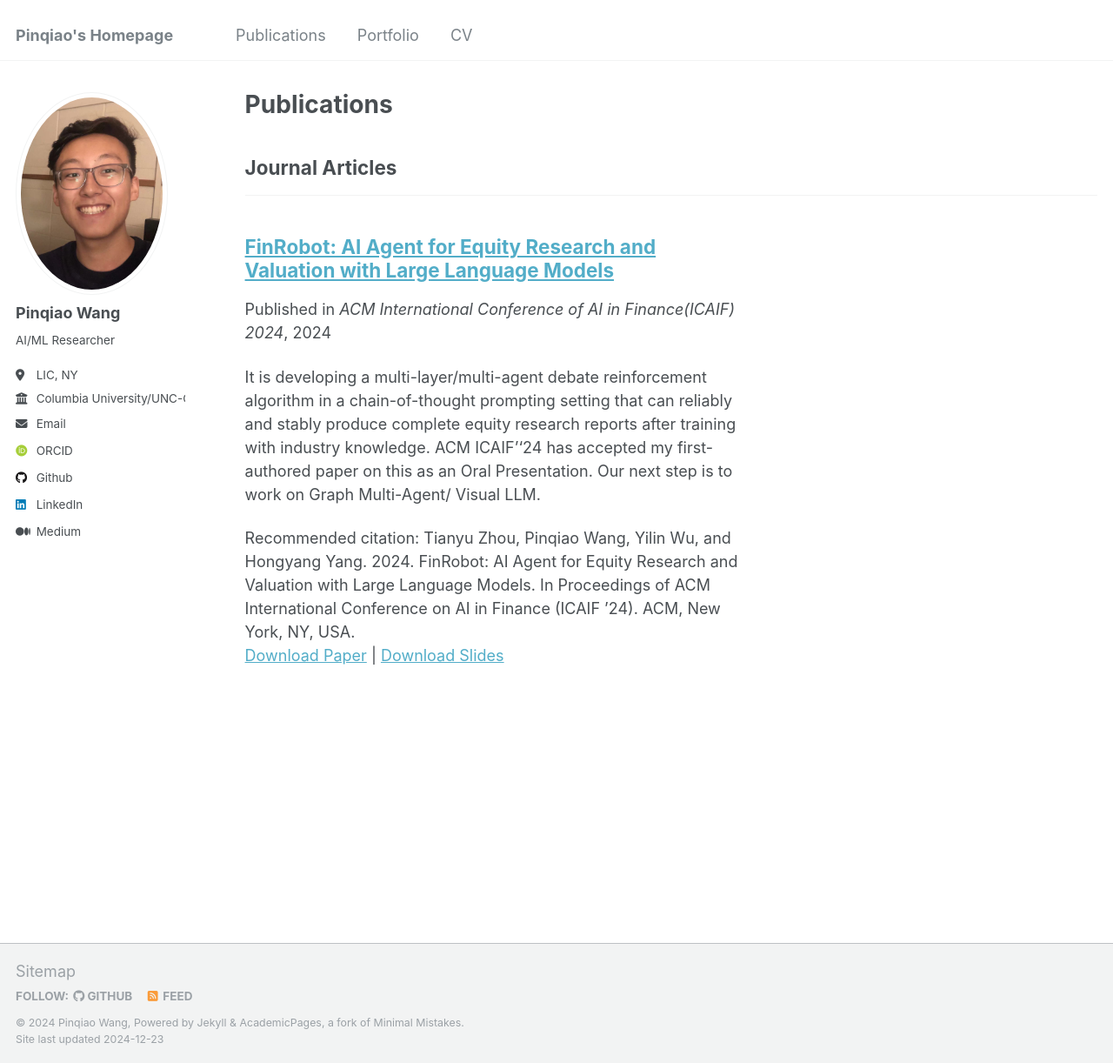
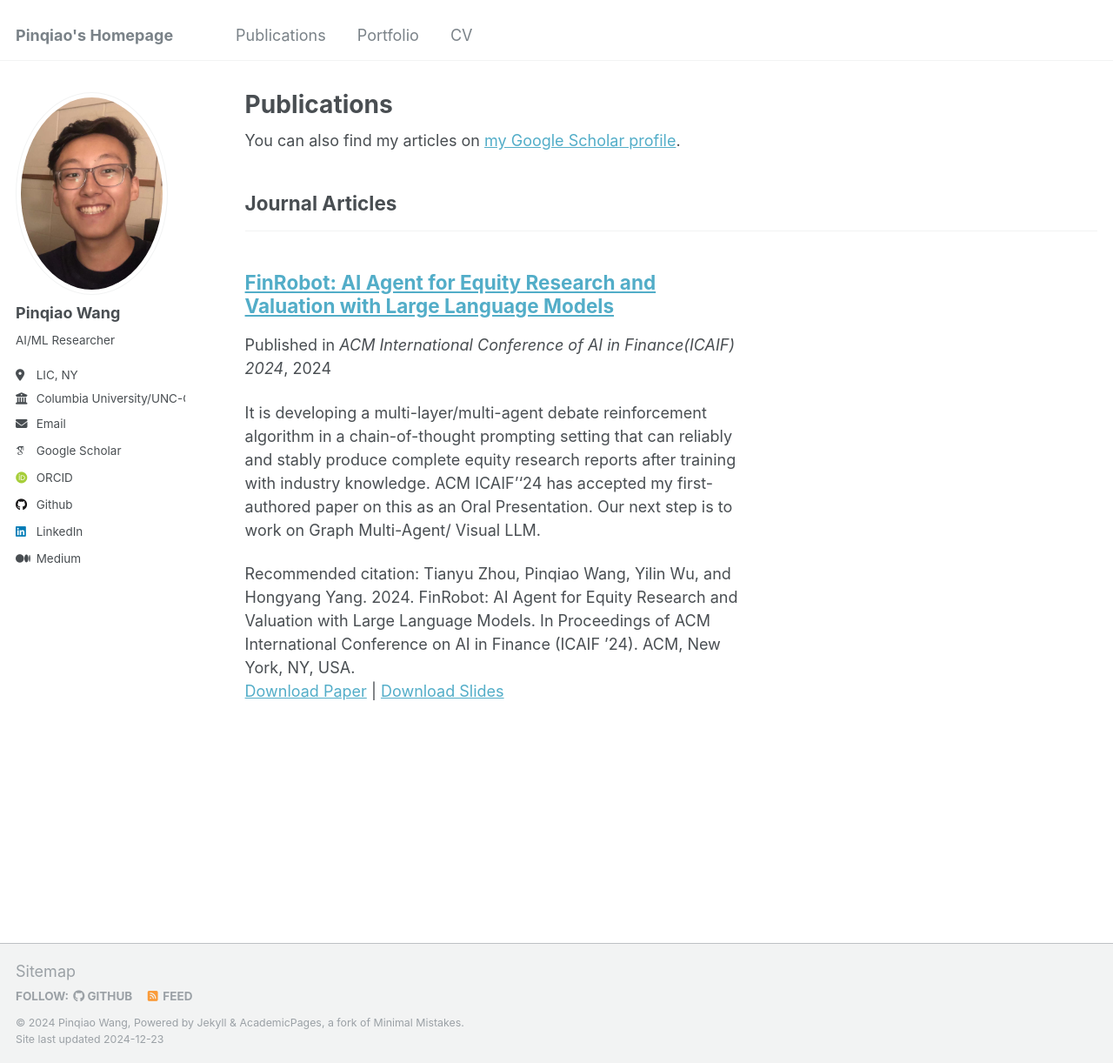
Before and after one commit to PinqiaoWang/PinqiaoWang.github.io, a Jekyll site: the page built from _pages/publications.html, in a window 1280 px wide and 1222 px high. Shown: the whole window at 87% size. Built offline with Jekyll 4.4.1, drawn with Linux system fonts in a browser that asks for light colours; some web fonts are replaced; some of the changed lines change nothing that is shown.

Commit message:
Update _config.yml

```diff
--- a/_config.yml
+++ b/_config.yml
@@ -32,7 +32,7 @@ author:
 
   # Academic websites
   arxiv            : # URL - Update with the correct link to your profile
-  googlescholar    : #
+  googlescholar    : "https://scholar.google.com/citations?user=V5daYRMAAAAJ&hl=en"
   impactstory      : # URL
   orcid            : "http://orcid.org/0009-0000-4325-6389"
   semantic         : # URL
```
